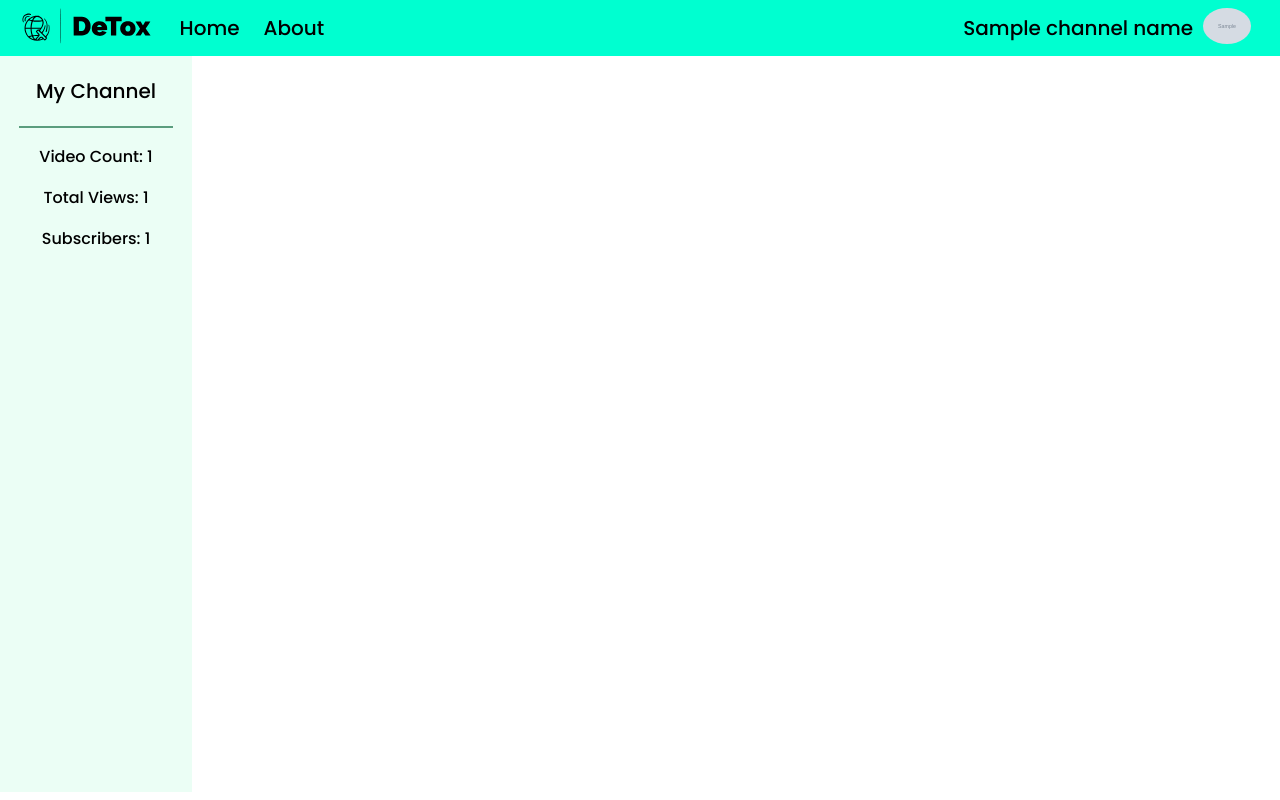
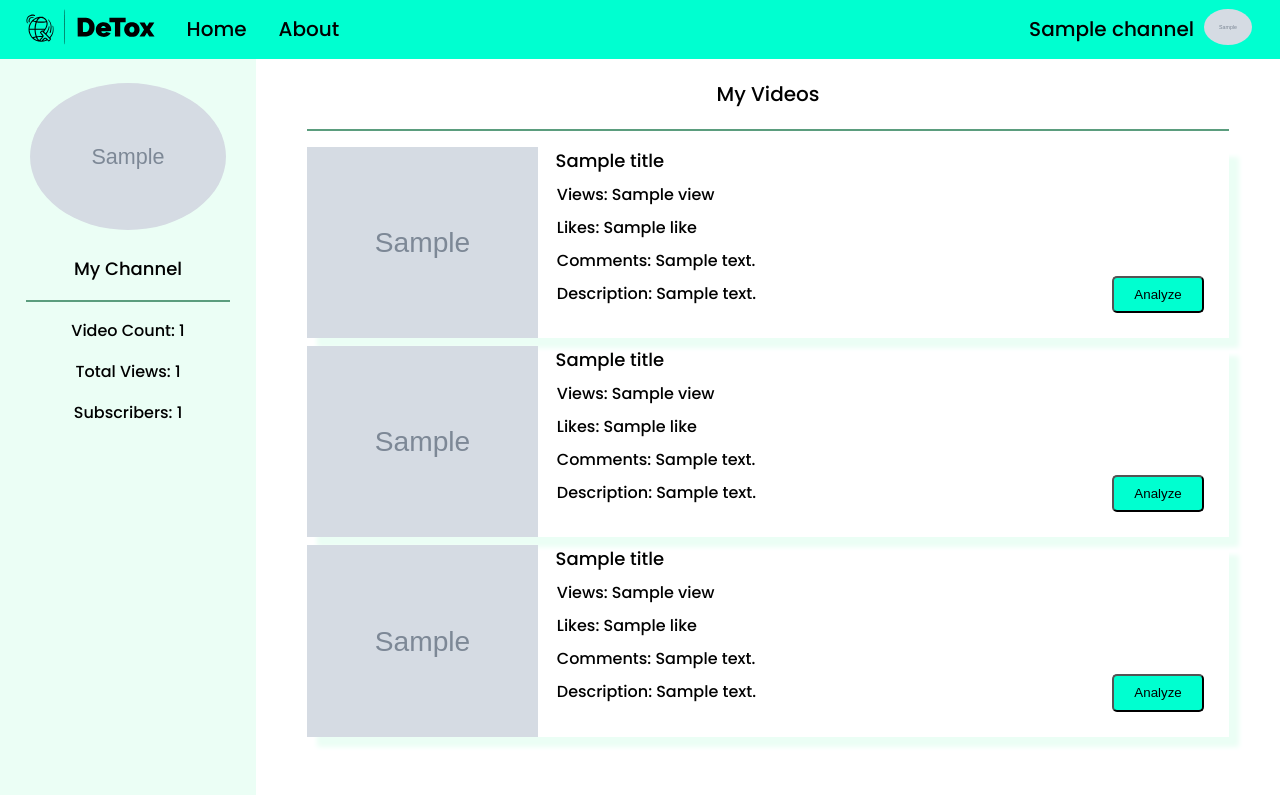
Before and after one commit to jaydeepjethwa/DeTox, a FastAPI app: template app/templates/home.html in a window 1280 px wide. Run offline with FastAPI, Linux system fonts and the light colour scheme; the template is opened without the code that fills it: most values are stand-ins (such as "Sample title", 1, 10 or a date in 2020); grey boxes marked "Sample" are stand-in pictures; parts of the project's set-up code (start-up, migrations or seed data) failed here and were passed over.

Commit message:
Designed the home page and connnected with backend along with fetching dynamic data from youtube

```diff
--- a/app/static/css/styles.css
+++ b/app/static/css/styles.css
@@ -9,26 +9,74 @@ html, body {
 /* Style the navigation bar */
 .navbar {
     width: 100%;
-    height: auto;
     background-color: #00ffd0;
-    overflow: auto;
+    overflow: hidden;
 }
 
 .navbar a {
     float: left;
-    margin-top: 1px;
-    padding: 12px;
+    padding: 14px 16px;
     color: black;
     text-decoration: none;
     font-size: 20px;
+    text-align: center;
 }
 
 .navbar img {
     margin-left: 10px;
     margin-top: -5px;
-    margin-right: 5px;
     float: left;
     height: 36px;
+    vertical-align: middle;
+}
+
+.dropdown {
+    float: right;
+    margin-right: 12px;
+    overflow: hidden;
+}
+
+.dropdown .dropbtn {
+    border: none;
+    outline: none;
+    padding: 14px 16px;
+    background-color: inherit;
+    font-family: inherit;
+    font-size: 20px;
+    align-items: center;
+    margin: 0;
+}
+
+.dropbtn img {
+    float: right;
+    border-radius: 50%;
+}
+
+/* Dropdown content (hidden by default) */
+.dropdown-content {
+    display: none;
+    position: absolute;
+    z-index: 1;
+    background-color: rgb(235, 254, 245);
+}
+
+/* Links inside the dropdown */
+.dropdown-content a {
+    float: none;
+    color: black;
+    padding: 12px 16px;
+    text-decoration: none;
+    display: block;
+    text-align: left;
+    font-size: 15px;
+}
+.dropdown-content a:hover {
+    background-color: #ddd;
+}
+
+/* Show the dropdown menu on hover */
+.dropdown:hover .dropdown-content {
+    display: block;
 }
 
 /* Style the Landing page */
@@ -78,13 +126,21 @@ html, body {
     height: 92%;
 }
 
+/* Channel Section*/
 .channel {
     float: left;
-    width: 15%;
+    width: 20%;
     height: 100%;
     background-color:rgb(235, 254, 245);
-    overflow: auto;
     text-align: center;
+    overflow: hidden;
+    text-overflow: ellipsis;
+}
+
+.channel img {
+    margin-block-start: 1.5em;
+    border-radius: 50%;
+    height: 20%;
 }
 
 .channel hr {
@@ -94,16 +150,89 @@ html, body {
     background-color: rgb(91, 157, 126);
 }
 
-.channel a {
-    width: 100%;
-    text-decoration: none;
-    color: black;
-    display: inline-block;
-    margin-top: 8px;
+/* Video Section */
+.videos {
+    float: left;
+    width: 80%;
+    height: 100%;
+    background-color:white;
+    overflow: hidden;
+    text-align: center;
 }
 
-.channel img {
-    vertical-align: middle;
-    width: 30px;
-    height: 30px;
+.videos hr {
+    width: 90%;
+    border: none;
+    height:1.5px;
+    background-color: rgb(91, 157, 126);
 }
+
+.video-body {
+    width: 100%;
+    height: 100%;
+    overflow: auto;
+}
+
+.video-content {
+    width: 90%;
+    height: 26%;
+    display: flex;
+    margin-block-start: 0.5em;
+    margin-block-end: 0.5em;
+    margin-inline-start: auto;
+    margin-inline-end: auto;
+    box-shadow: 10px 10px 5px rgb(235, 254, 245);
+}
+
+.vid-thumbnail {
+    width: 25%;
+}
+
+.vid-thumbnail img {
+    width: 100%;
+    height: 100%;
+}
+
+.vid-detail {
+    width: 60%;
+    float: left;
+    text-align: left;
+}
+
+.vid-detail p {
+    margin-block-start: 0.5em;
+    margin-block-end: 0.5em;
+    margin-inline-start: 1.2em;
+    margin-inline-end: auto;
+    font-size: 16px;
+    white-space: nowrap;
+    overflow: hidden;
+    text-overflow: ellipsis;
+    font-weight: lighter;
+}
+
+.vid-detail p.title {
+    margin-block-start: 0em;
+    margin-block-end: 0em;
+    margin-inline-start: 1.0em;
+    margin-inline-end: auto;
+    font-size: 18px;
+}
+
+.video-content .button-holder {
+    width: 15%;
+    position: relative;
+}
+
+.video-content .button-holder button {
+    float: none;
+    background-color: #00ffd0;
+    color: black;
+    line-height: 2.5;
+    padding: 0 20px;
+    border-radius: 5px;
+    cursor: pointer;
+    position: absolute;
+    right: 25px;
+    bottom: 25px;
+}
--- a/app/templates/home.html
+++ b/app/templates/home.html
@@ -14,19 +14,51 @@
     <body>
         <!-- Navigation Bar -->
         <div class="navbar">
-            <a href="/"><img src="{{ url_for('static', path='/images/detox_logo.svg') }}" alt="DeTox"></a>
-            <a href="/home">Home</a>
+            <a href="{{ url_for('landing') }}"><img src="{{ url_for('static', path='/images/detox_logo.svg') }}" alt="DeTox"></a>
+            <a href="{{ url_for('home') }}">Home</a>
             <a href="#">About</a>
-            <a href="#" style="float: right; margin-right: 12px;">{{ channel_name }} <img src="{{ channel_logo_url }}", style="border-radius: 50%; float: right;"></a>
+            <div class="dropdown">
+                <button class="dropbtn">{{ channel_data["name"] }} <img src="{{ channel_data['logo_url'] }}" alt="">
+                </button>
+                <div class="dropdown-content">
+                    <a href="{{ url_for('logout') }}">Log Out</a>
+                    <a href="{{ url_for('revoke') }}">Revoke Access</a>
+                </div>
+            </div>
         </div>
         <div class="hero-home">
             <div class="channel">
-                <p style="font-size: 20px;">My Channel</p>
+                <img src="{{ channel_data['logo_url'] }}" alt="">
+
+
+                <p style="font-size: 18px;">My Channel</p>
                 <hr>
-                <!-- <a href="#myvideos" data-toggle="tab"><img src="{{ url_for('static', path='/images/clean.svg') }}" alt="channel-logo"> {{ channel_name }}</p></a> -->
-                <p>Video Count: {{ stats["videoCount"] }}</p>
-                <p>Total Views: {{ stats["viewCount"] }}</p>
-                <p>Subscribers: {{ stats["subscriberCount"] }}</p>
+                <p>Video Count: {{ channel_data['stats']["videoCount"] }}</p>
+                <p>Total Views: {{ channel_data['stats']["viewCount"] }}</p>
+                <p>Subscribers: {{ channel_data['stats']["subscriberCount"] }}</p>
+            </div>
+            <div class="videos">
+                <p style="font-size: 20px;">My Videos</p>
+                <hr>
+                <div class="video-body">
+                    {% for i in range(3) %}
+                    <div class="video-content">
+                        <div class="vid-thumbnail">
+                            <img src="{{ video_data['thumbnail_url'][i] }}" alt="">
+                        </div>
+                        <div class="vid-detail">
+                            <p class="title">{{ video_data["title"][i] }}</p>
+                            <p>Views: {{ video_data["views"][i] }}</p>
+                            <p>Likes: {{ video_data["likes"][i] }}</p>
+                            <p>Comments: {{ video_data["comments"][i] }}</p>
+                            <p>Description: {{ video_data["description"][i] }}</p>
+                        </div>
+                        <div class="button-holder">
+                            <a href="#"><button type="button">Analyze</button></a>
+                        </div>
+                    </div>
+                    {% endfor %}
+                </div>
             </div>
         </div>
     </body>
--- a/app/templates/landing.html
+++ b/app/templates/landing.html
@@ -14,8 +14,8 @@
     <body>
         <!-- Navigation Bar -->
         <div class="navbar">
-            <a href="/"><img src="{{ url_for('static', path='/images/detox_logo.svg') }}" alt="DeTox"></a>
-            <a href="/home">Home</a>
+            <a href="{{ url_for('landing') }}"><img src="{{ url_for('static', path='/images/detox_logo.svg') }}" alt="DeTox"></a>
+            <a href="{{ url_for('home') }}">Home</a>
             <a href="#">About</a>
         </div>
         <!-- Landing Page -->
@@ -26,7 +26,7 @@
             <div class="bg-mid">
                 <img src="{{ url_for('static', path='/images/bg_mid.svg') }}" alt="bg">
                 <p align="center">MAKE YOUR COMMENTS SECTION<br>TOXICITY FREE</p>
-                <a href="/home"><button type="button">Get Started</button></a>
+                <a href="{{ url_for('home') }}"><button type="button">Get Started</button></a>
             </div>
             <div class="bg-right">
                 <img src="{{ url_for('static', path='/images/bg_right.svg') }}" alt="bg">
```
Also changed, not shown: app/auth/google_oauth2.py (+7 -2 lines), app/library/yt_data.py (+59 -7 lines), app/views/home.py (+35 -12 lines).
